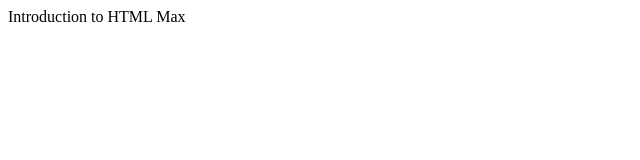
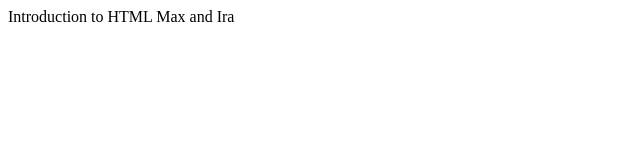
Before and after one commit to Java50Maxim-Khrypunov/html-css-js-introduction, a plain HTML site: page index.html in a window 1280 px wide. Shown: the full height of the page, 0-640 px from the left. Drawn offline with Linux system fonts and the light colour scheme.

Commit message:
Max and Ira

```diff
--- a/index.html
+++ b/index.html
@@ -7,6 +7,6 @@
     <title>Introduction</title>
 </head>
 <body>
-   Introduction to HTML Max
+   Introduction to HTML Max and Ira
 </body>
 </html>
```
